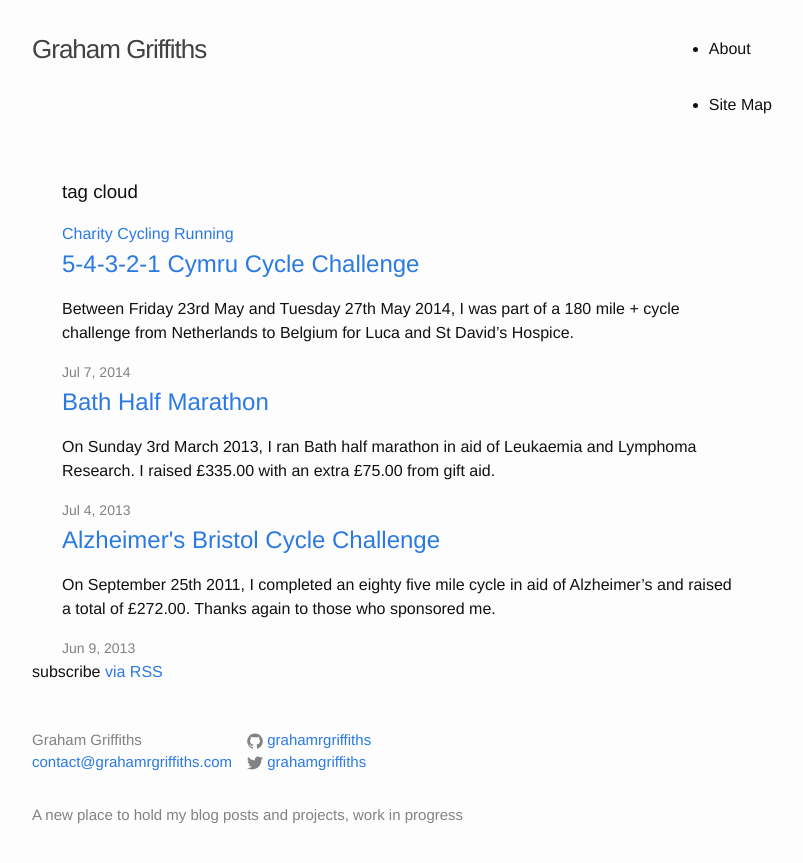
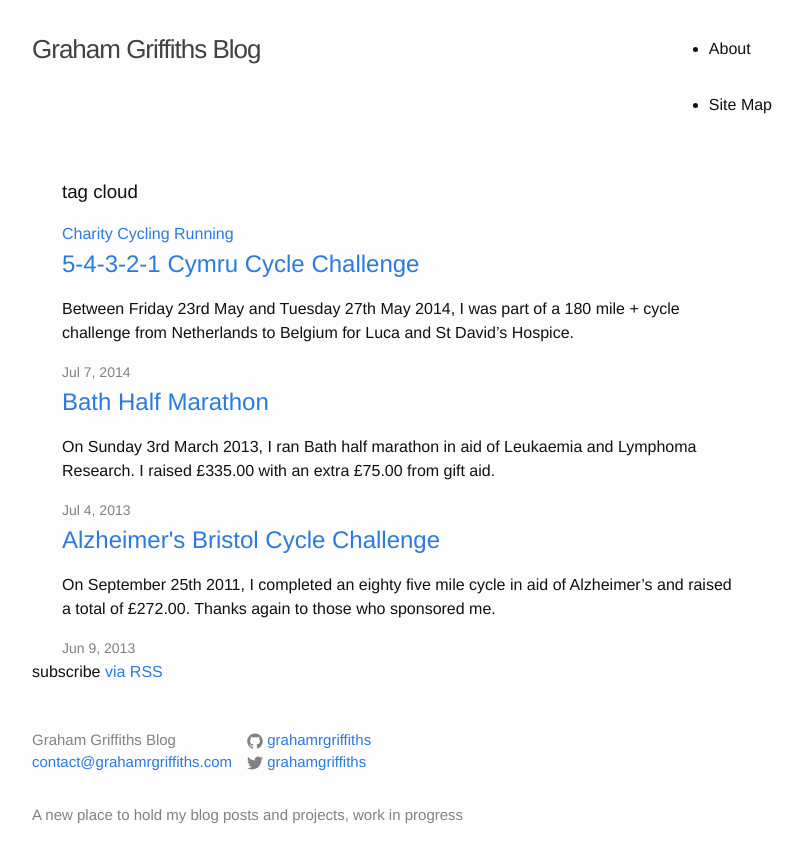
Before and after one commit to grahamrgriffiths/grahamrgriffiths.github.io, a Jekyll site: the page built from index.html, in a window 1280 px wide. Shown: the top 863 px of the page, without its empty margins (238-1041 px from the left). Built offline with Jekyll 4.4.1, drawn with Linux system fonts in a browser that asks for light colours; nearby versions of some CDN libraries.

Commit message:
distinguish it's a blog

```diff
--- a/_config.yml
+++ b/_config.yml
@@ -1,5 +1,5 @@
 # Site settings
-title: Graham Griffiths
+title: Graham Griffiths Blog
 email: contact@grahamrgriffiths.com
 description: > # this means to ignore newlines until "baseurl:"
   A new place to hold my blog posts and projects, work in progress
```
